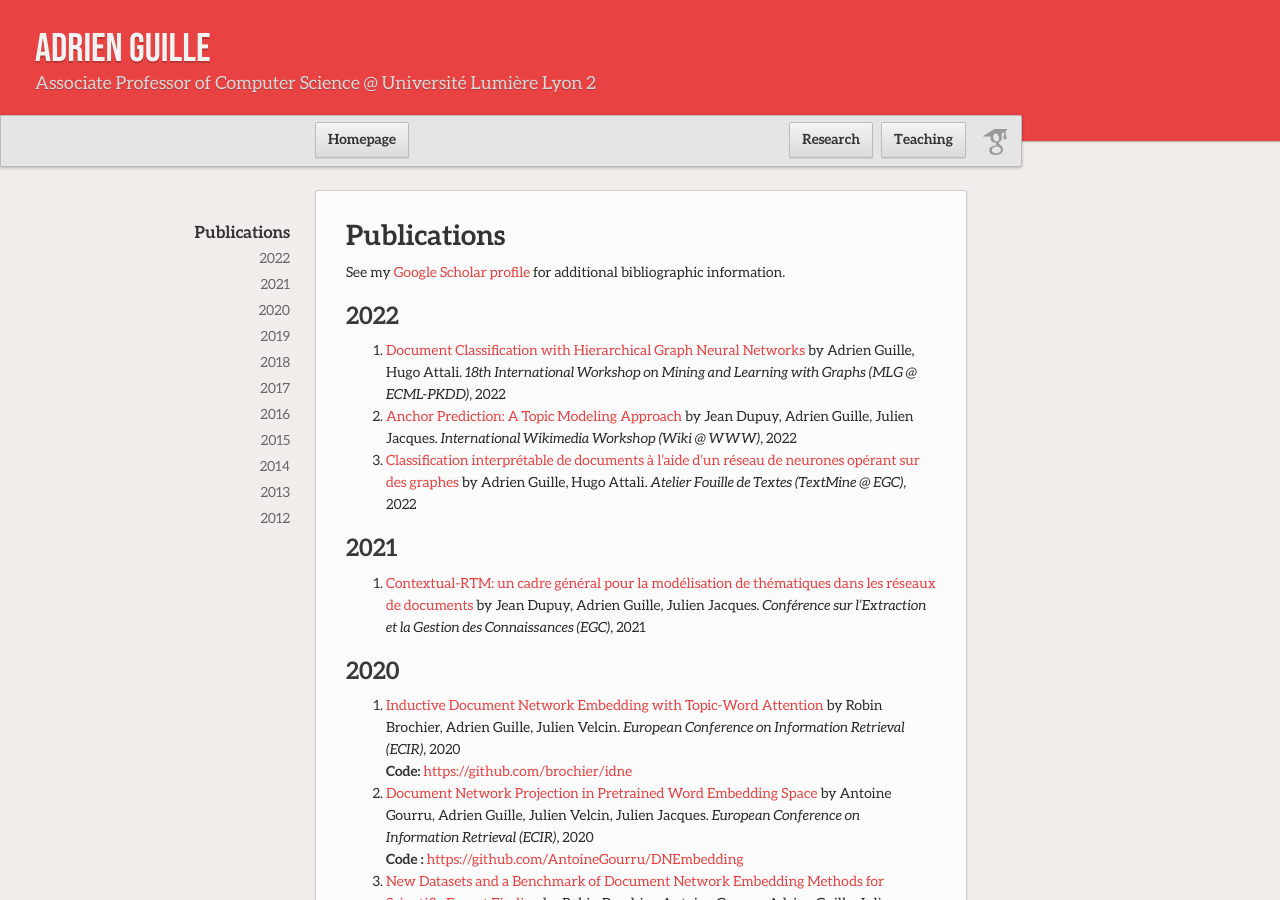
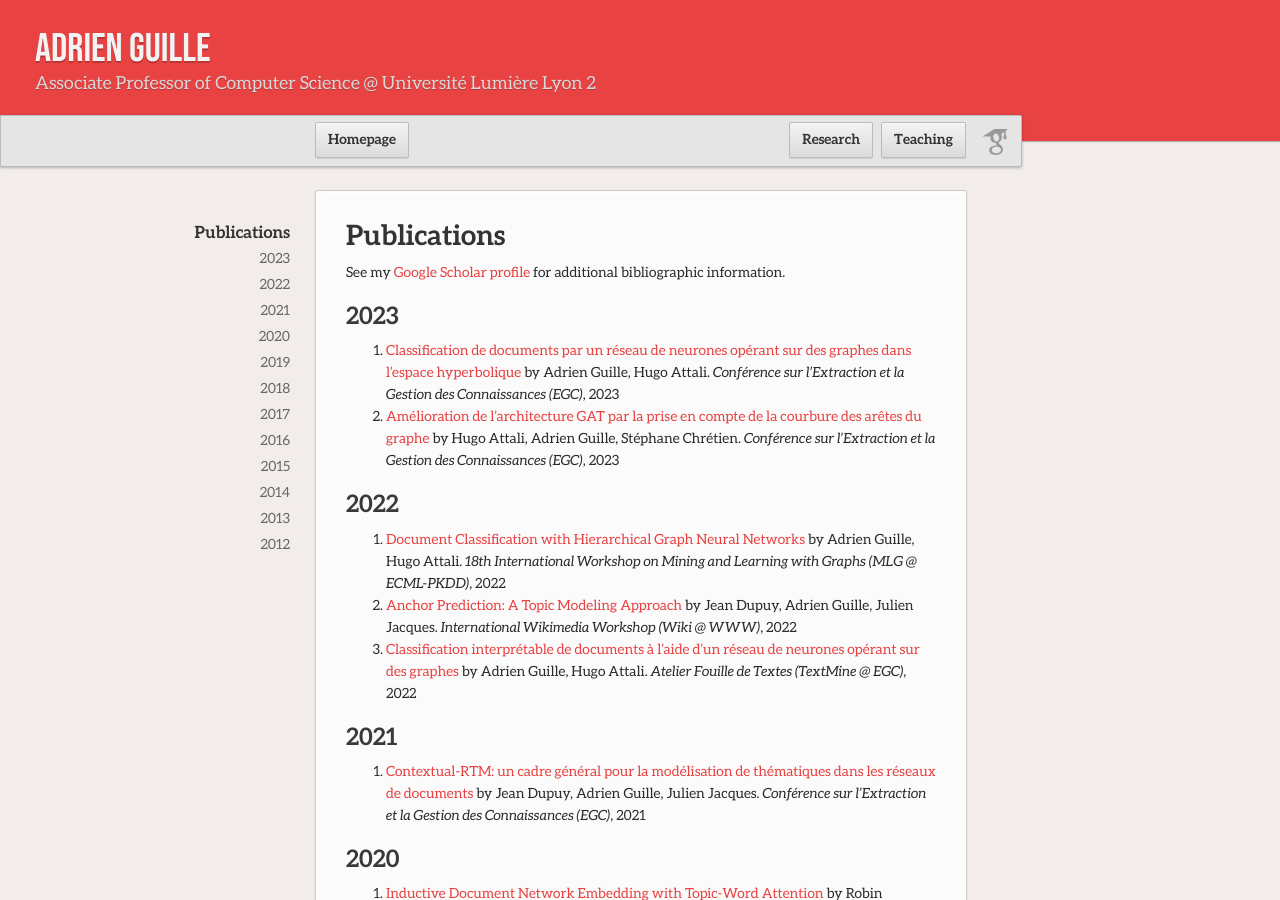
Before and after one commit to AdrienGuille/adrienguille.github.io, a Jekyll site: the page built from publications.md, in a window 1280 px wide and 900 px high. Built offline with Jekyll 4.4.1, drawn with Linux system fonts in a browser that asks for light colours; our own code applies the rules of GitHub Pages for plain Markdown files.

Commit message:
Update publications.md

```diff
--- a/publications.md
+++ b/publications.md
@@ -1,6 +1,11 @@
 # Publications
 
 See my [Google Scholar profile](https://scholar.google.com/citations?user=mM_oO18AAAAJ) for additional bibliographic information.
+
+## 2023
+
+- [Classification de documents par un réseau de neurones opérant sur des graphes dans l'espace hyperbolique]() by Adrien Guille, Hugo Attali. *Conférence sur l'Extraction et la Gestion des Connaissances (EGC)*, 2023
+- [Amélioration de l'architecture GAT par la prise en compte de la courbure des arêtes du graphe]() by Hugo Attali, Adrien Guille, Stéphane Chrétien. *Conférence sur l'Extraction et la Gestion des Connaissances (EGC)*, 2023
 
 ## 2022
 
```
